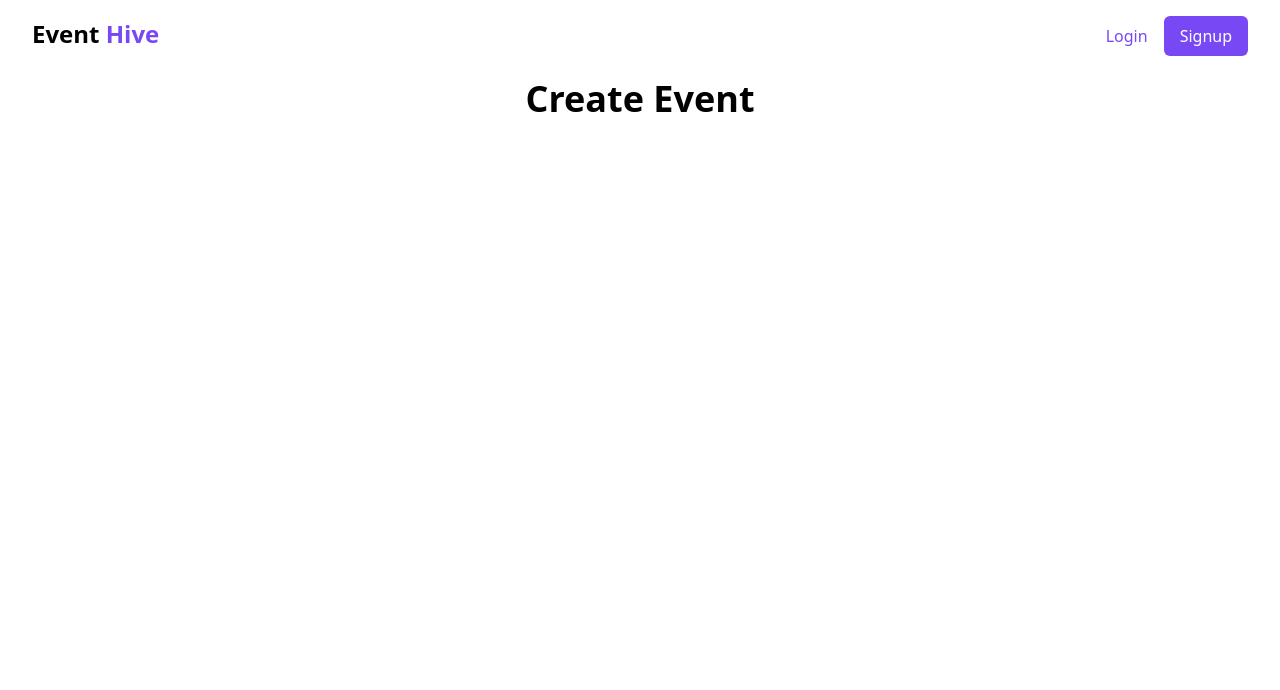
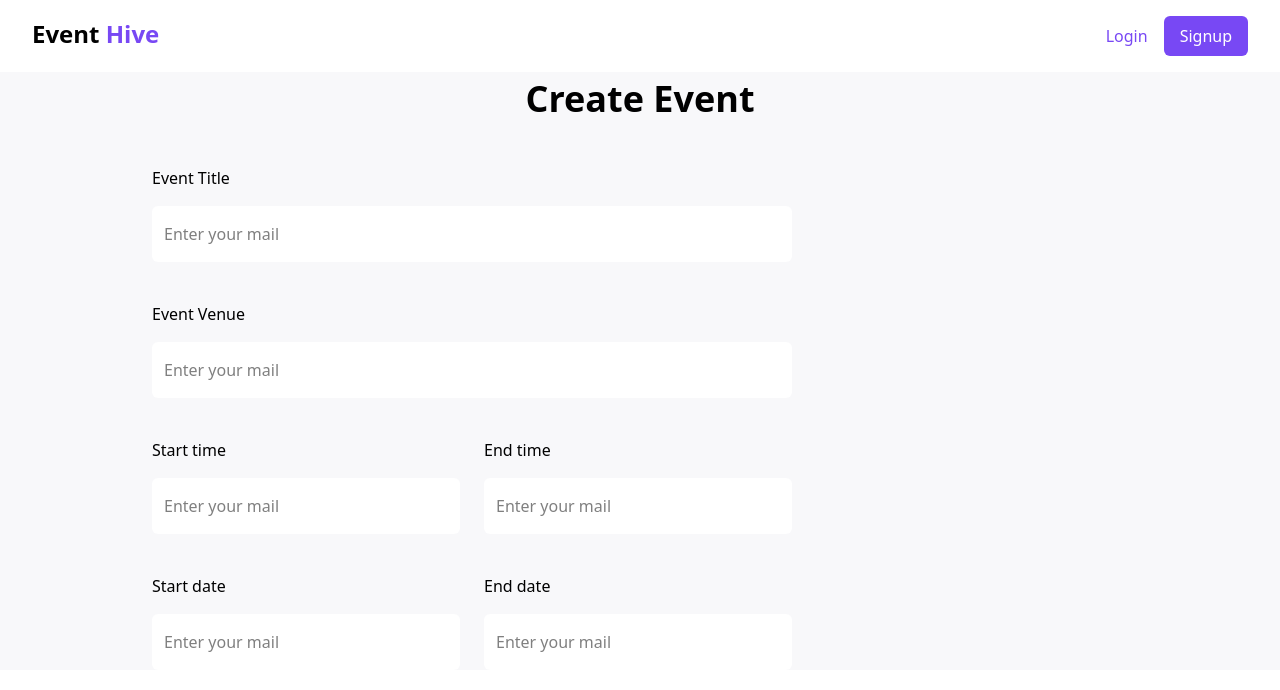
Before and after one commit to TopTier5/event-hive, a React (Vite) app: page /create-event in a window 1280 px wide. Shown: the top 690 px of the page. Built offline with nearby package versions, Linux system fonts and the light colour scheme.

Commit message:
Almost done with create Event components

```diff
--- a/src/pages/CreateEvent.jsx
+++ b/src/pages/CreateEvent.jsx
@@ -4,9 +4,46 @@ export default function CreateEvent() {
     return (
         <>
             <Navbar />
-            <section>
+            <section className="bg-[#F8F8FA]">
                 <h1 className="font-bold text-big-heading flex justify-center">Create Event</h1>
-            </section>
+                <div className="ml-4 sm:ml-6 md:ml-12 lg:ml-38 mt-10 space-y-6 flex flex-col w-1/2">
+                    <div>
+                        <label htmlFor="Event Title">Event Title
+                        </label>
+                        <input type="email" name="email" id="email" placeholder="Enter your mail" className="bg-white border border-none rounded-md mt-4 w-full h-14 p-3 mb-4 " />
+                    </div>
+                    <div>
+                        <label htmlFor="Event Venue">Event Venue
+                        </label>
+                        <input type="email" name="email" id="email" placeholder="Enter your mail" className="bg-white border border-none rounded-md mt-4 w-full h-14 p-3 mb-4" />
+                    </div>
+                    <div className="flex gap-6">
+                        <div className="flex-1">
+                            <label htmlFor="Start time">Start time
+                            </label>
+                            <input type="email" name="email" id="email" placeholder="Enter your mail" className="bg-white border border-none mt-4 w-full h-14 p-3 mb-4 rounded-md" />
+                        </div>
+                        <div className="flex-1">
+                            <label htmlFor="End time">End time
+                            </label>
+                            <input type="email" name="email" id="email" placeholder="Enter your mail" className="bg-white border border-none rounded-md
+                 mt-4 w-full h-14 p-3 "  />
+                        </div>
+                    </div>
+                    <div className="flex gap-6">
+                        <div className="flex-1">
+                            <label htmlFor="Start date">Start date
+                            </label>
+                            <input type="email" name="email" id="email" placeholder="Enter your mail" className="bg-white border border-none rounded-md mt-4 w-full h-14 p-3"  />
+                        </div>
+                        <div className="flex-1">
+                            <label htmlFor="End date">End date
+                            </label>
+                            <input type="email" name="email" id="email" placeholder="Enter your mail" className="bg-white border border-none rounded-md mt-4 w-full h-14 p-3"  />
+                        </div>
+                    </div>
+                </div>
+            </section >
         </>
     );
 }
--- a/src/pages/ViewEvent.jsx
+++ b/src/pages/ViewEvent.jsx
@@ -7,6 +7,7 @@ export default function ViewEvent() {
     return (
         <>
             <Navbar />
+
             <EventDetail />
             <SimilarEvents />
             <Footer />
```
